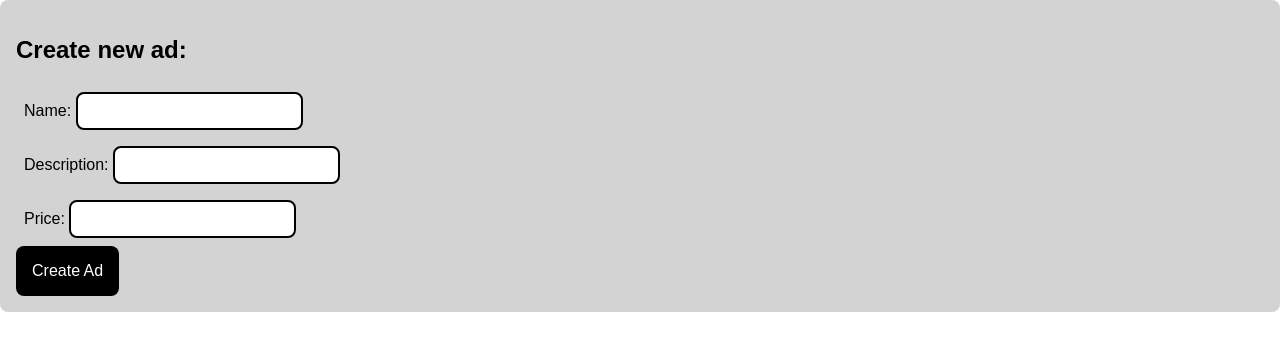
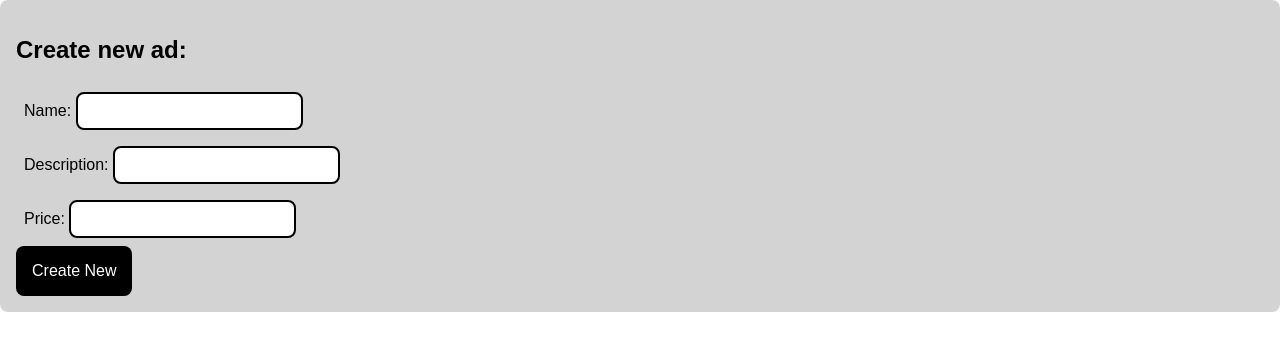
Before and after one commit to 9minuteswithtractor/full-stack_FE, an Angular app: page /new-listing in a window 1280 px wide. Shown: the top 350 px of the page. Built offline with nearby package versions, Linux system fonts and the light colour scheme.

Commit message:
upd: reusable-listing-data-form

```diff
--- a/src/app/edit-listing-page/edit-listing-page.component.ts
+++ b/src/app/edit-listing-page/edit-listing-page.component.ts
@@ -12,7 +12,7 @@ export class EditListingPageComponent implements OnInit {
   ngOnInit(): void {}
 
   onSubmit(): void {
-    alert('Saving changes to the ad ...');
+    alert('Saving changes ...');
     this.router.navigateByUrl('/my-listings');
   }
 }
--- a/src/app/fake-data.ts
+++ b/src/app/fake-data.ts
@@ -3,7 +3,7 @@ import { Listing } from './types';
 export const fakeListings: Listing[] = [
   {
     id: '123',
-    name: 'Vintage copper-cattle table lamp ',
+    name: 'Vintage copper-kattle table lamp ',
     description: 'A unique handmade table-lamp.',
     price: 45,
   },
--- a/src/app/listing-detail-page/listing-detail-page.component.ts
+++ b/src/app/listing-detail-page/listing-detail-page.component.ts
@@ -1,5 +1,5 @@
 import { Component, OnInit } from '@angular/core';
-// this will get the value of the id coresponding to item ?
+// DUNNO => this will get the value of the id coresponding to item ?
 import { ActivatedRoute } from '@angular/router';
 import { fakeListings } from '../fake-data';
 import { Listing } from '../types';
@@ -13,7 +13,7 @@ export class ListingDetailPageComponent implements OnInit {
 
   constructor(private route: ActivatedRoute) {}
 
-  // TODO : HOW? WHY?
+  // DUNNO =>  WHY?
   ngOnInit(): void {
     const id = this.route.snapshot.paramMap.get('id');
     this.listing = fakeListings.find((listing) => listing.id === id);
--- a/src/app/new-listing-page/new-listing-page.component.html
+++ b/src/app/new-listing-page/new-listing-page.component.html
@@ -1,24 +1,8 @@
 <div class="content-box">
   <h2>Create new ad:</h2>
   <!-- when submit button is gonna be pressed: -->
-  <form (ngSubmit)="onSubmit()">
-    <div>
-      <label for="name"> Name: </label>
-      <input id="name" type="text" name="name" [(ngModel)]="name" />
-    </div>
-    <div>
-      <label for="description"> Description: </label>
-      <input
-        id="description"
-        type="text"
-        name="description"
-        [(ngModel)]="description"
-      />
-    </div>
-    <div>
-      <label for="prive"> Price: </label>
-      <input id="price" type="text" name="price" [(ngModel)]="price" />
-    </div>
-    <button type="submit">Create Ad</button>
-  </form>
+  <app-listing-data-form
+    buttonText="Create New"
+    (onSubmit)="onSubmit()"
+  ></app-listing-data-form>
 </div>
--- a/src/app/new-listing-page/new-listing-page.component.ts
+++ b/src/app/new-listing-page/new-listing-page.component.ts
@@ -9,10 +9,6 @@ import { fakeMyListings } from '../fake-data';
   styleUrls: ['./new-listing-page.component.css'],
 })
 export class NewListingPageComponent implements OnInit {
-  name: string = '';
-  description: string = '';
-  price: string = '';
-
   constructor(private router: Router) {}
 
   ngOnInit(): void {}
```
